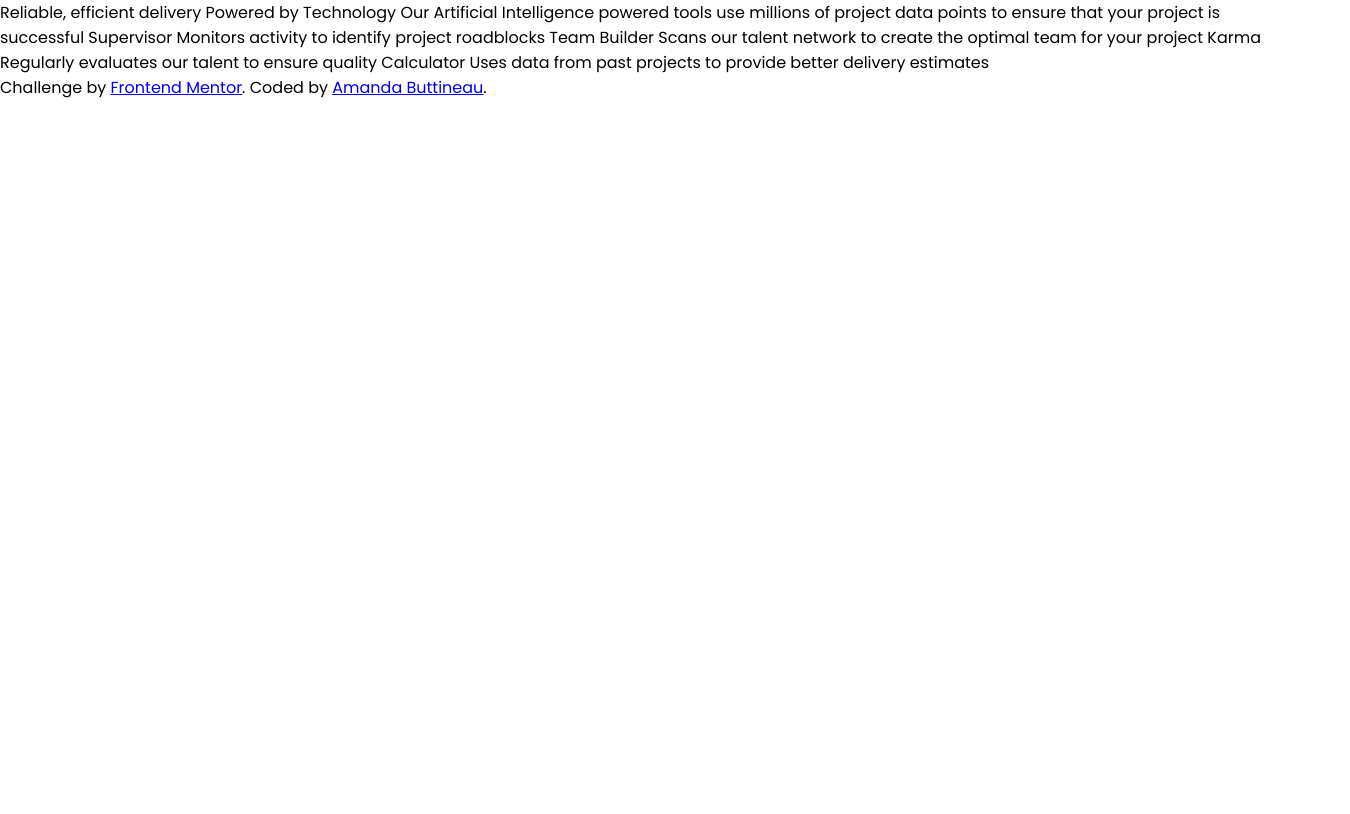
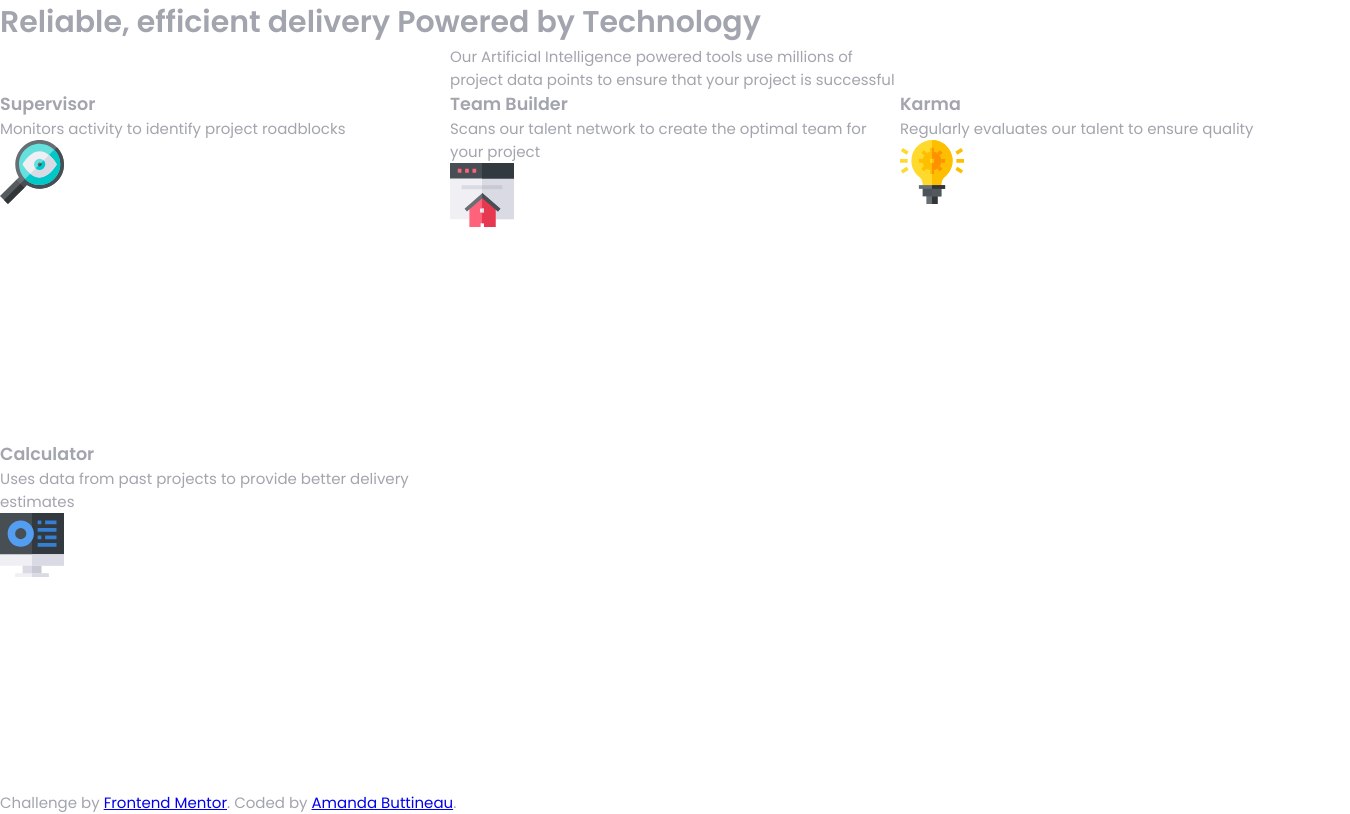
Before and after one commit to ab1820/4-Card-Feature-Section, a plain HTML site: page index.html in a window 1280 px wide. Shown: the whole page, 1350 px wide, since content can reach past the window. Drawn offline with Linux system fonts and the light colour scheme.

Commit message:
html done

```diff
--- a/index.html
+++ b/index.html
@@ -8,30 +8,50 @@
   <link rel="stylesheet" href="main.css">
   <link rel="icon" type="image/png" sizes="32x32" href="./images/favicon-32x32.png">
 
-  <title>Four Card Feature Dection</title>
+  <title>Four Card Feature Section</title>
 
 </head>
 
 <body>
 
-  Reliable, efficient delivery
-  Powered by Technology
+  <header>
+    <h1>Reliable, efficient delivery
+      <span>Powered by Technology</span>
+    </h1>
+  </header>
 
-  Our Artificial Intelligence powered tools use millions of project data points
-  to ensure that your project is successful
+  <div class="container">
+    <p></p>Our Artificial Intelligence powered tools use millions of project data points
+    to ensure that your project is successful</p>
 
-  Supervisor
-  Monitors activity to identify project roadblocks
+    <div class="supervisor">
+      <div class="light-blue"></div>
+      <h3>Supervisor</h3>
+      <p>Monitors activity to identify project roadblocks</p>
+      <img src="./images/icon-supervisor.svg" alt="supervisor">
+    </div>
 
-  Team Builder
-  Scans our talent network to create the optimal team for your project
+    <div class="team-builder">
+      <div class="red"></div>
+      <h3>Team Builder</h3>
+      <p>Scans our talent network to create the optimal team for your project</p>
+      <img src="./images/icon-team-builder.svg" alt="team builder">
+    </div>
 
-  Karma
-  Regularly evaluates our talent to ensure quality
+    <div class="karma">
+      <div class="orange"></div>
+      <h3>Karma</h3>
+      <p>Regularly evaluates our talent to ensure quality</p>
+      <img src="./images/icon-karma.svg" alt="karma">
+    </div>
 
-  Calculator
-  Uses data from past projects to provide better delivery estimates
-
+    <div class="calculator">
+      <div class="dark-blue"></div>
+      <h3>Calculator</h3>
+      <p>Uses data from past projects to provide better delivery estimates</p>
+      <img src="./images/icon-calculator.svg" alt="calculator">
+    </div>
+  </div>
 
   <footer>
     <p class="attribution">
--- a/main.css
+++ b/main.css
@@ -2,8 +2,19 @@
 
 /* FONT STYLES */
 /* font-family: 'Poppins', sans-serif; */
+:root {
+  --main-background-color: hsl(0, 0%, 98%);
+  --paragraph-color: hsl(229, 6%, 66%);
+  --header-color: hsl(234, 12%, 34%);
+  --red-border: hsl(0, 78%, 62%);
+  --light-blue-border: hsl(180, 62%, 55%);
+  --orange-border: hsl(34, 97%, 64%);
+  --dark-blue-border: hsl(212, 86%, 64%);
+}
 
-* {
+*,
+*::before,
+*::after {
   box-sizing: border-box;
   margin: 0;
   padding: 0;
@@ -11,4 +22,29 @@
 
 body {
   font-family: 'Poppins', sans-serif;
+  color: var(--paragraph-color);
+  font-size: 15px;
 }
+
+/* FOOTER */
+.attribution {
+  color: inherit;
+  font-family: inherit;
+}
+
+.attribution a:hover {
+  color: var(--dark-blue-border);
+  text-decoration: none;
+}
+
+.attribution a:visited {
+  color: var(--paragraph-color);
+}
+
+/* MAIN SECTION */
+.container {
+  display: grid;
+  grid-template-columns: 450px 450px 450px;
+  grid-template-rows: auto 350px 350px;
+  /* grid-row: 2 / span 3; */
+}
```
